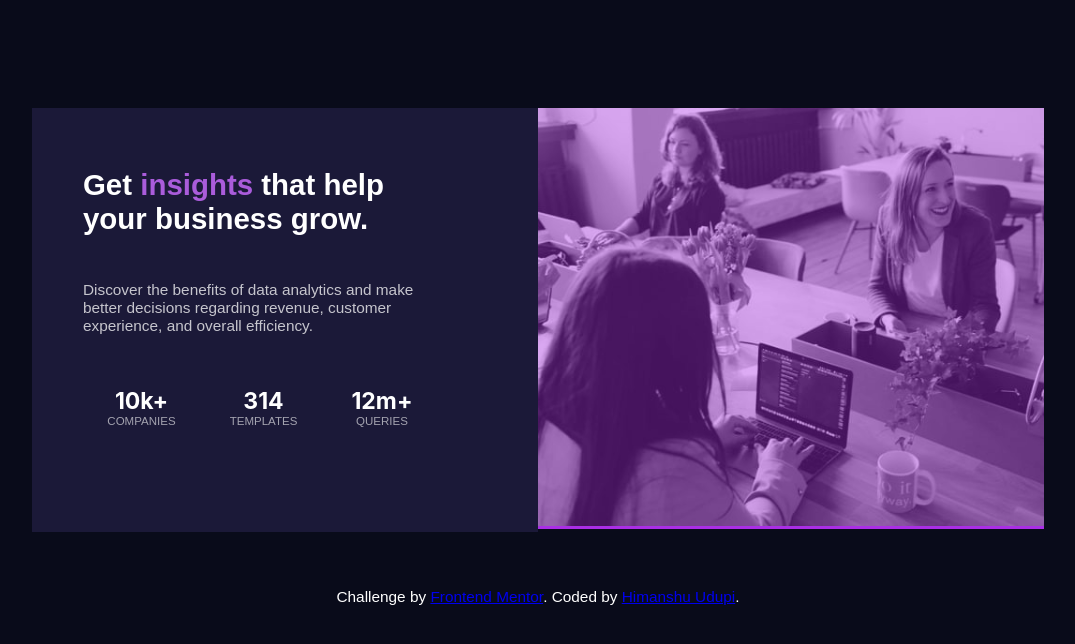
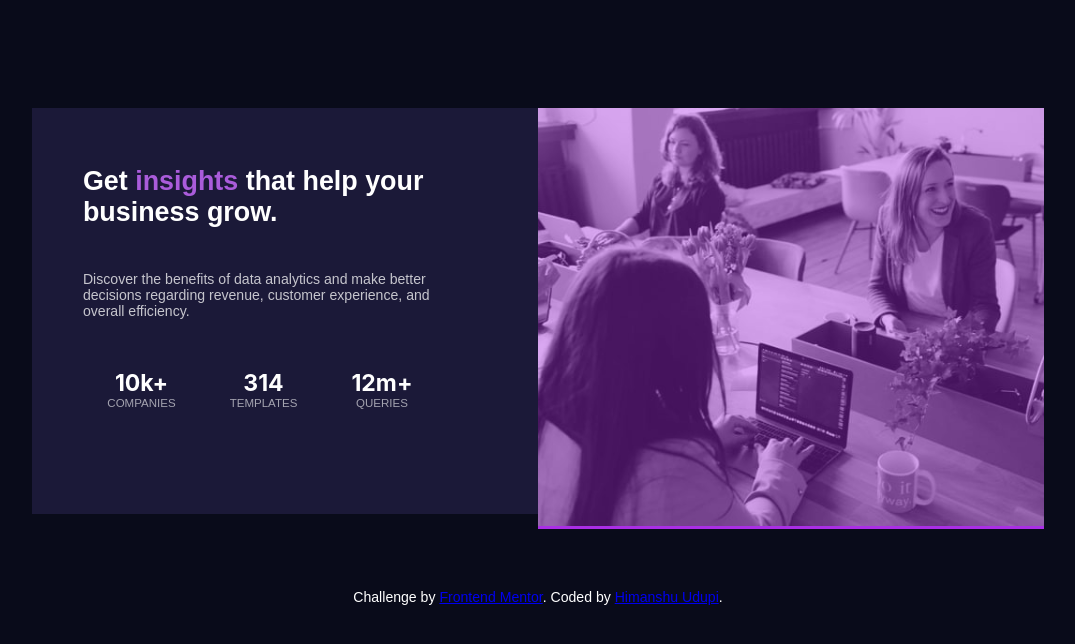
Before and after one commit to hunkypotion3114/challenege-1-stats-preview, a plain HTML site: page index.html in a window 1280 px wide. Shown: the whole page, without its empty margins (102-1177 px from the left). Drawn offline with Linux system fonts and the light colour scheme.

Commit message:
change-6

```diff
--- a/css/styles.css
+++ b/css/styles.css
@@ -20,12 +20,12 @@ body{
 h1{
     color: white;
     padding: 0% 20% 0% 10%;
-    font-size: 230%;
+    font-size: 210%;
 }
 
 p{
     display: inline-block;
-    font-size: 120%;
+    font-size: 110%;
 }
 .Desc{
     padding: 2% 20% 1% 10%;
```
